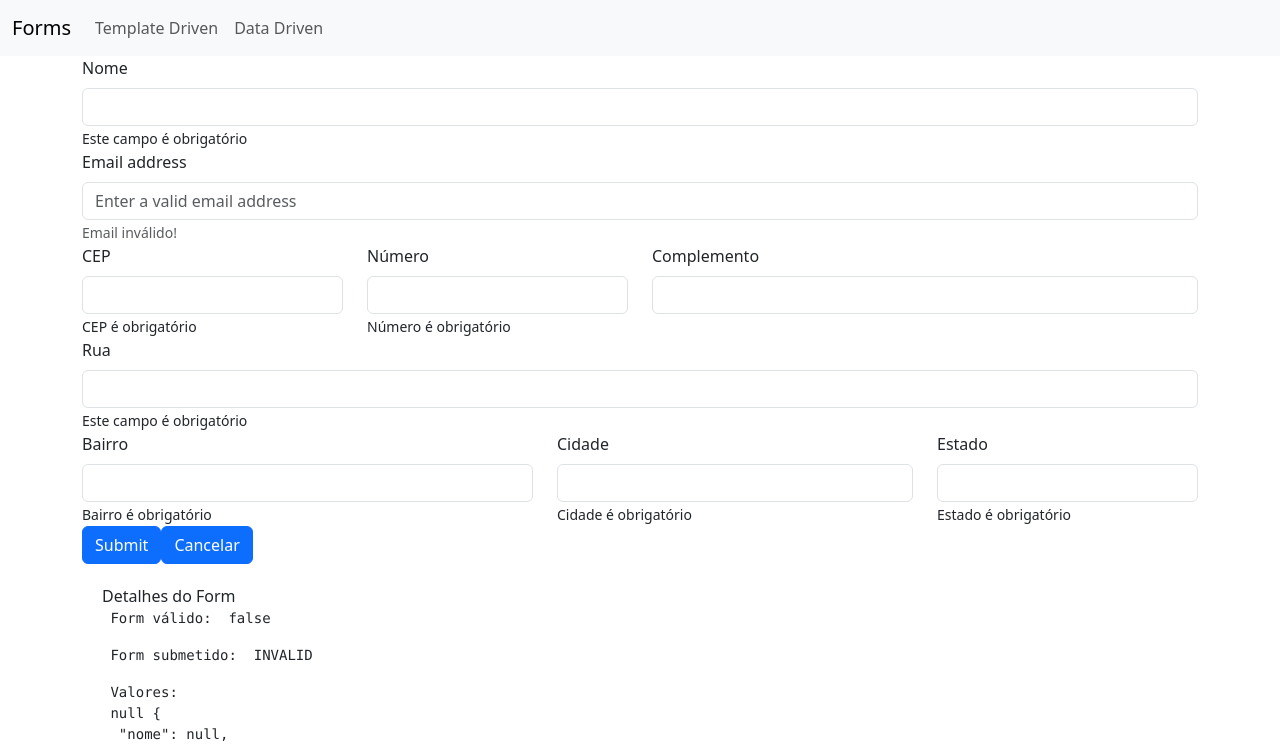
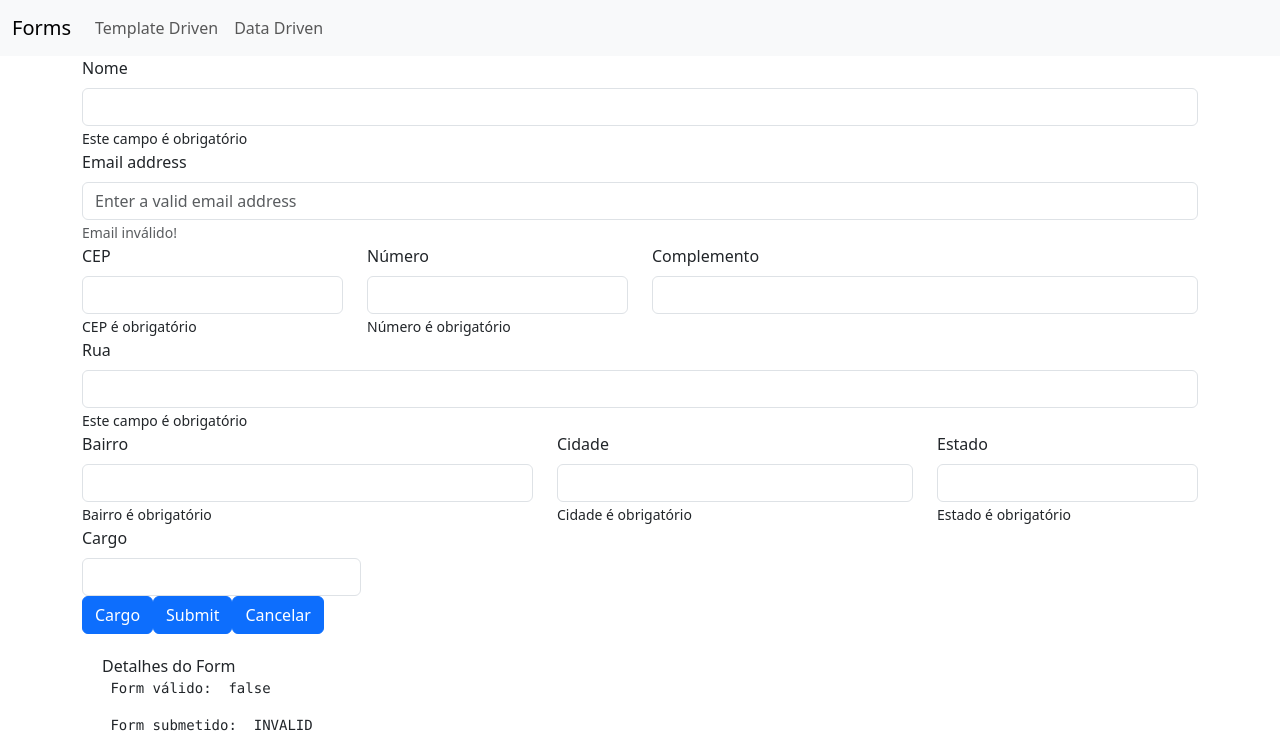
Before and after one commit to rafaeucastro/angular-forms, an Angular app: page /dataForm in a window 1280 px wide. Shown: the top 747 px of the page. Built offline with nearby package versions, Linux system fonts and the light colour scheme.

Commit message:
Usado ngValue e compareWith na tag select

```diff
--- a/src/app/data-form/data-form.component.html
+++ b/src/app/data-form/data-form.component.html
@@ -21,7 +21,6 @@
         </div>
         <small *ngIf="!fieldIsValid('email')" id="emailHelp" class="form-text">Email inválido!</small>
     </div>
-
 
     <div formGroupName="endereco">
         <div class="form-group row">
@@ -74,6 +73,17 @@
         </div>
     </div>
 
+    <div class="form-group">
+        <div class="col-sm-3">
+            <label for="cargo" class="form-label">Cargo</label>
+            <select id="cargo" formControlName="cargo" class="form-control" [compareWith]="compararCargos">
+                <option *ngFor="let cargo of cargos" [ngValue]="cargo"> {{ cargo.desc }}</option>
+            </select>
+        </div>
+    </div>
+
+    <button class="btn btn-primary" (click)="setCargo()">Cargo</button>
+
     <button type="submit" class="btn btn-primary">Submit</button>
     <button class="btn btn-primary" (click)="resetar()">Cancelar</button>
 </form>
--- a/src/app/data-form/data-form.component.ts
+++ b/src/app/data-form/data-form.component.ts
@@ -15,6 +15,7 @@ import { Observable } from 'rxjs';
 export class DataFormComponent implements OnInit {
   //estados: EstadoBR[] = [];
   estados: Observable<EstadoBR[]> = new Observable();
+  cargos: any[] = [];
   formulario: FormGroup;
 
   constructor(private formBuilder: FormBuilder,
@@ -42,6 +43,7 @@ export class DataFormComponent implements OnInit {
         cidade: [null, [Validators.required]],
         estado: [null, [Validators.required]],
       }),
+      cargo: [null],
     });
 
     console.log(this.formulario);
@@ -49,6 +51,7 @@ export class DataFormComponent implements OnInit {
 
   ngOnInit(): void {
     this.estados = this.dropdownService.getEstados() as Observable<EstadoBR[]>;
+    this.cargos = this.dropdownService.cargos;
 
     // this.dropdownService.getEstados().subscribe(response => {
     //   this.estados = response as EstadoBR[];
@@ -112,4 +115,13 @@ export class DataFormComponent implements OnInit {
       },
     });
   }
+
+  setCargo(){
+    const cargo = { nome: 'Dev', nivel: 'Pleno', desc: 'DevPl'};
+    this.formulario.patchValue({cargo: cargo});
+  }
+
+  compararCargos(objeto1: any, objeto2: any): boolean {
+    return objeto1 && objeto2 ? (objeto1.nome === objeto2.nome && objeto1.nivel === objeto2.nivel) : objeto1 === objeto2;
+  }
 }
--- a/src/app/shared/dropdown.service.ts
+++ b/src/app/shared/dropdown.service.ts
@@ -8,4 +8,12 @@ export class DropdownService {
   public getEstados() {
     return this.http.get('assets/estadosbr.json', {observe: 'body'});
   }
+
+  get cargos() {
+    return [
+      { nome: 'Dev', nivel: 'Júnior', desc: 'DevJr'},
+      { nome: 'Dev', nivel: 'Pleno', desc: 'DevPl'},
+      { nome: 'Dev', nivel: 'Sênior', desc: 'DevSr'},
+    ];
+  }
 }
```
